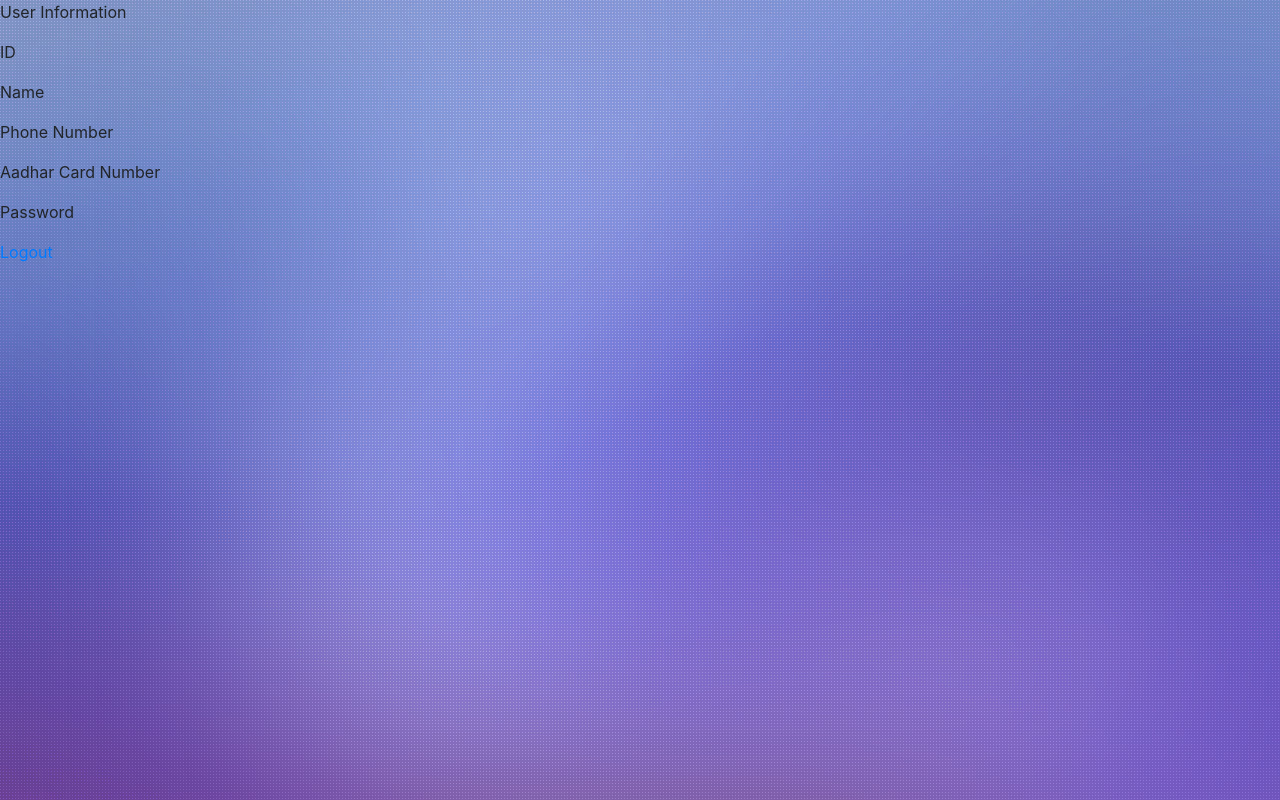
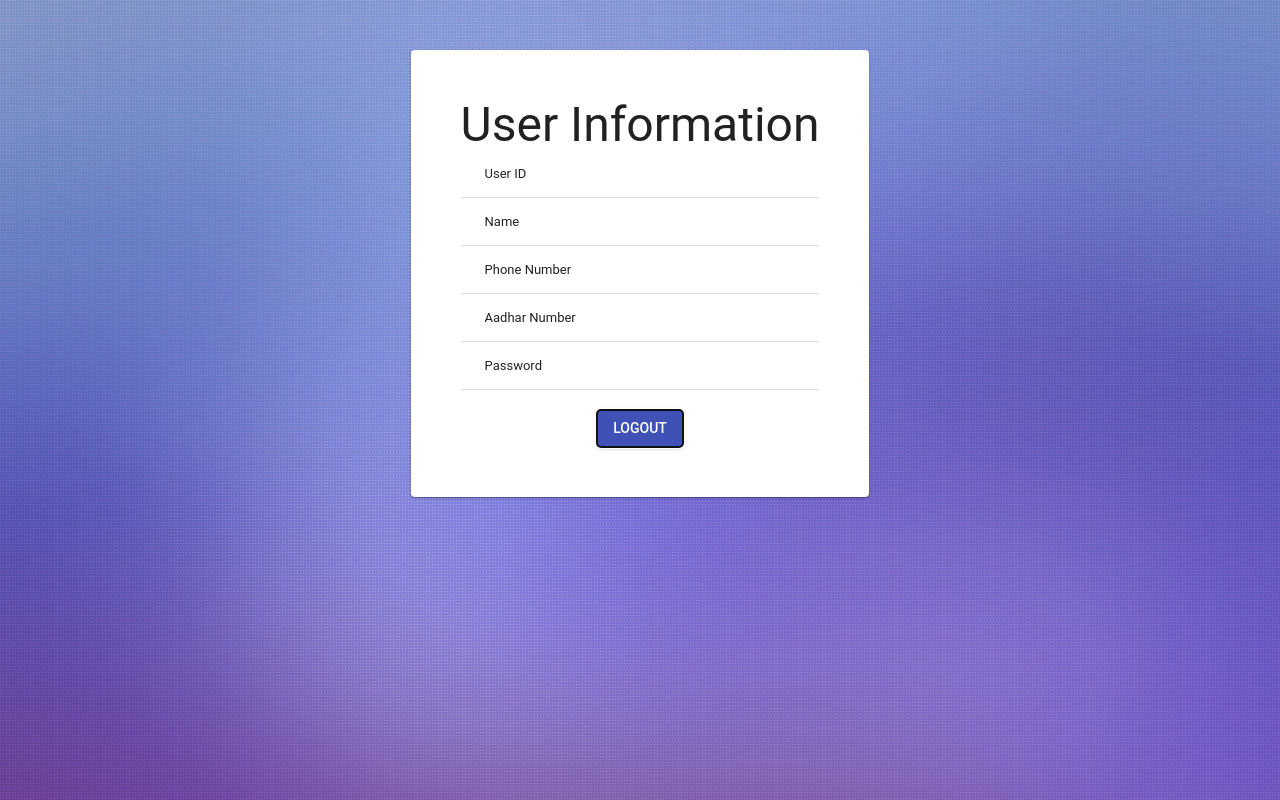
Before and after one commit to nipun24/login-app, a React (Create React App) app in the folder frontend/: page /home in a window 1280 px wide. Built offline with nearby package versions, Linux system fonts and the light colour scheme; no server answers.

Commit message:
Added Material UI to home page

```diff
--- a/frontend/src/components/Home.js
+++ b/frontend/src/components/Home.js
@@ -1,5 +1,7 @@
 import React, { Component } from 'react';
 import {Redirect} from 'react-router-dom';
+import { Button, Grid, Typography, Card, Table, TableBody, TableCell, TableRow } from '@material-ui/core';
+
 
 class Home extends Component {
   constructor(props) {
@@ -11,7 +13,7 @@ class Home extends Component {
         name: '',
         phoneNumber: '',
         aadhar: '',
-        password: ''
+        password: '',
       }
     }
   };
@@ -42,7 +44,7 @@ class Home extends Component {
       .then(response => response.json())
       .then(data => {
         if(data === false){
-          alert('Error Retreiving data');
+          this.setState({route: 'signin'});
         }
         else{
           this.updateUserInfo(data);
@@ -53,30 +55,44 @@ class Home extends Component {
   render() {
       if(this.state.route === 'home'){
         return(
-          <div className="ma4 flex flex-column tc">
-              <div className="ba flex flex-column db">
-                <p className="f1 ma2 b">User Information</p>
-                <p className="f3 ma2 b">ID</p>
-                <p className="f3 ma2">{this.state.userInfo.id}</p>
-                <p className="f3 ma2 b">Name</p>
-                <p className="f3 ma2">{this.state.userInfo.name}</p>
-                <p className="f3 ma2 b">Phone Number</p>
-                <p className="f3 ma2">{this.state.userInfo.phoneNumber}</p>
-                <p className="f3 ma2 b">Aadhar Card Number</p>
-                <p className="f3 ma2">{this.state.userInfo.aadhar}</p>
-                <p className="f3 ma2 b">Password</p>
-                <p className="f3 ma2">{this.state.userInfo.password}</p>
-              </div>
-              <div className="ma4">
-                <a
-                  onClick={this.onLogout}
-                  className="f6 link dim ba ph3 pv2 mb2 dib black grow"
-                  href="#0">
-                  Logout
-                </a>
-              </div>
+          <div style={{marginTop: '50px'}}>
+            <Grid container justify="center" alignItems="center">
+              <Card style={{padding: '50px'}}>
+                <Grid container direction="column" justify="center" alignItems="center">
+                  <Typography variant="h3">
+                    User Information
+                  </Typography>
+                  <Table>
+                    <TableBody>
+                      <TableRow>
+                        <TableCell>User ID</TableCell>
+                        <TableCell>{this.state.userInfo.id}</TableCell>
+                      </TableRow>
+                      <TableRow>
+                        <TableCell>Name</TableCell>
+                        <TableCell>{this.state.userInfo.name}</TableCell>
+                      </TableRow>
+                      <TableRow>
+                        <TableCell>Phone Number</TableCell>
+                        <TableCell>{this.state.userInfo.phoneNumber}</TableCell>
+                      </TableRow>
+                      <TableRow>
+                        <TableCell>Aadhar Number</TableCell>
+                        <TableCell>{this.state.userInfo.aadhar}</TableCell>
+                      </TableRow>
+                      <TableRow>
+                        <TableCell>Password</TableCell>
+                        <TableCell>{this.state.userInfo.password}</TableCell>
+                      </TableRow>
+                    </TableBody>
+                  </Table>
+                  <Button onClick={this.onLogout} variant="contained" color="primary" style={{marginTop: "20px"}} autoFocus>
+                    Logout
+                  </Button>
+                </Grid>
+              </Card>
+            </Grid>
           </div>
-
         );
       }
       else if(this.state.route === 'signin'){
```
